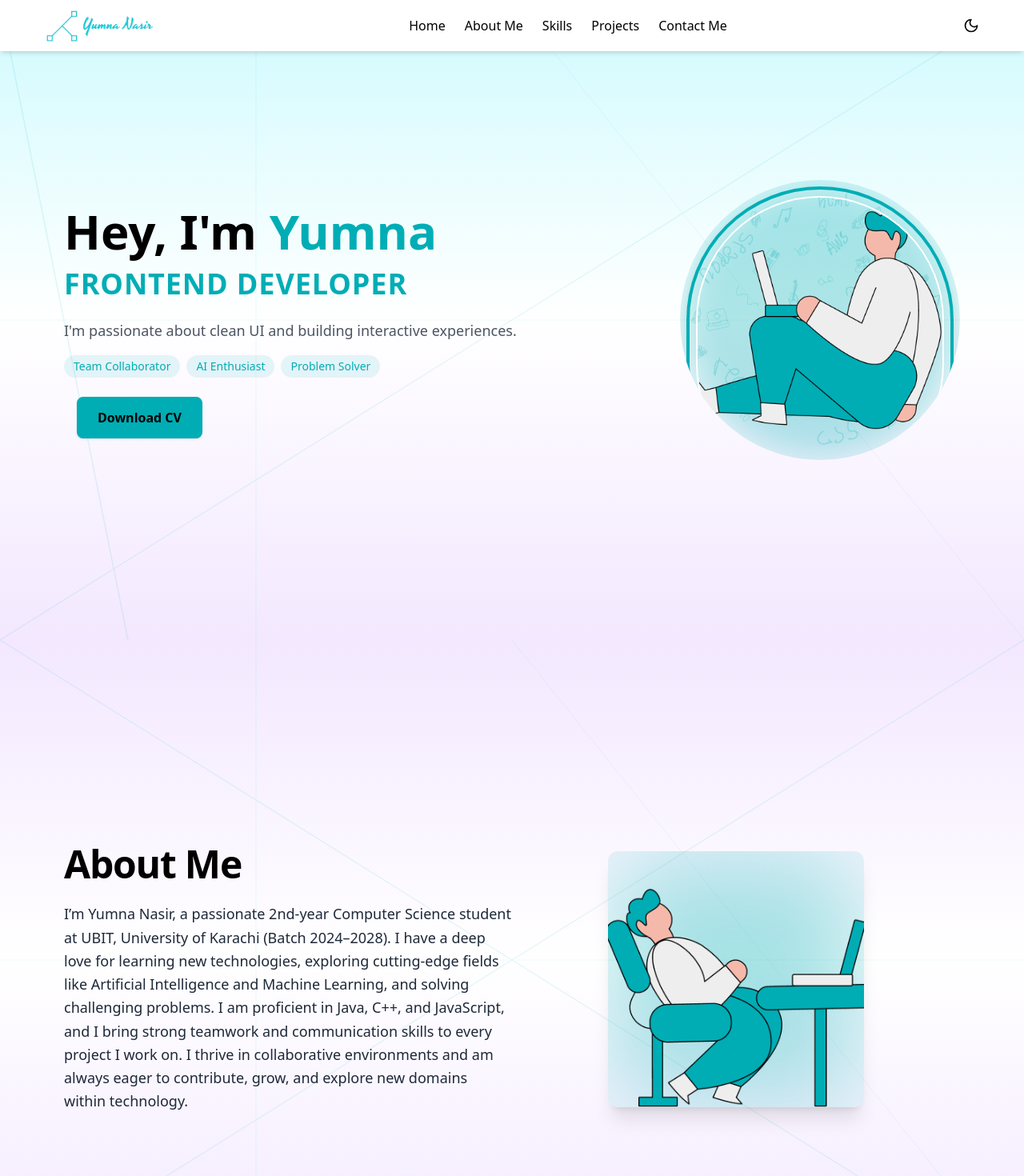
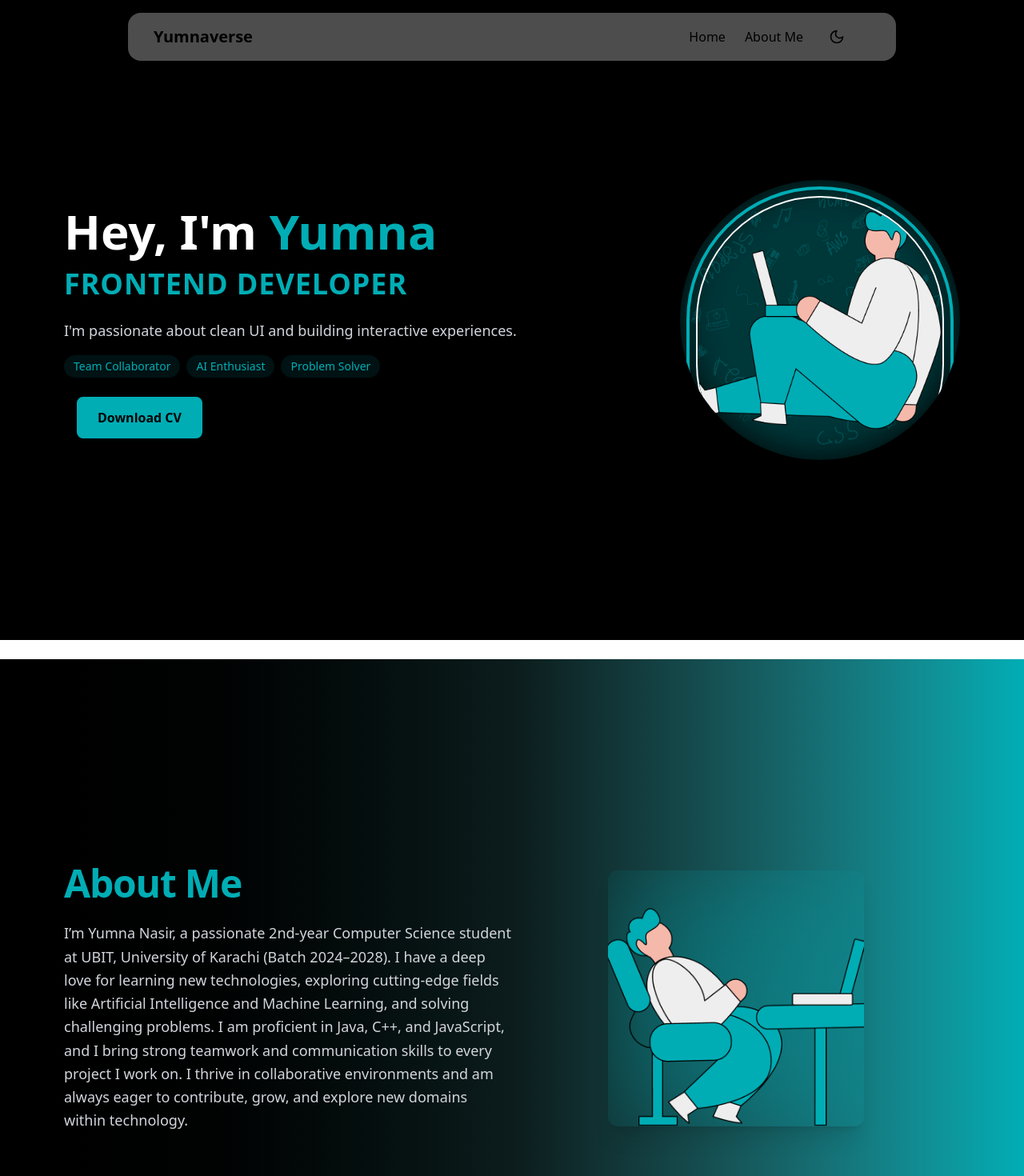
Before and after one commit to yumna1623/Portfolio, a React (Vite) app: page / in a window 1280 px wide. Shown: the top 1470 px of the page at 80% size. Built offline with nearby package versions, Linux system fonts and the light colour scheme.

Commit message:
Navbar done

```diff
--- a/src/components/About/index.jsx
+++ b/src/components/About/index.jsx
@@ -1,6 +1,5 @@
 import { motion } from "framer-motion";
-// import AboutMe from "../../assets/AboutMe.png";
-import AboutMe from "../../assets/AboutMe.png";  // Vite-specific fix
+import AboutMe from "../../assets/AboutMe.png";
 
 const About = () => {
   return (
@@ -8,25 +7,9 @@ const About = () => {
       id="about"
       className="relative z-0 min-h-screen w-full pt-28 flex flex-col
        md:flex-row items-center justify-between px-6 md:px-20 pb-16
-       mb-0
-             bg-gradient-to-b from-purple-100 via-white to-purple-100
-             text-black
-"
+       bg-gradient-to-r from-black via-[#0c1c1c] to-[#00ADB5]
+       text-white"
     >
-      {/* Optional subtle lines overlay for some texture */}
-      <svg
-        className="absolute inset-0 w-full h-full opacity-10 pointer-events-none"
-        xmlns="http://www.w3.org/2000/svg"
-        preserveAspectRatio="none"
-        viewBox="0 0 800 600"
-      >
-        <line x1="0" y1="0" x2="800" y2="600" stroke="#00ADB5" strokeWidth="1" />
-        <line x1="0" y1="600" x2="800" y2="0" stroke="#00ADB5" strokeWidth="1" />
-        <line x1="400" y1="0" x2="800" y2="600" stroke="#00ADB5" strokeWidth="0.5" />
-        <line x1="0" y1="300" x2="800" y2="300" stroke="#00ADB5" strokeWidth="0.5" />
-        <line x1="200" y1="0" x2="200" y2="600" stroke="#00ADB5" strokeWidth="0.5" />
-      </svg>
-
       {/* Left side - Text */}
       <motion.div
         className="md:w-1/2 mb-10 md:mb-0 max-w-xl relative z-10"
@@ -35,10 +18,10 @@ const About = () => {
         viewport={{ once: false, amount: 0.3 }}
         transition={{ duration: 0.8, ease: "easeOut" }}
       >
-        <h2 className="text-4xl md:text-5xl font-extrabold mb-6 tracking-tight">
+        <h2 className="text-4xl md:text-5xl font-extrabold mb-6 tracking-tight text-[#00ADB5]">
           About Me
         </h2>
-        <p className="text-md md:text-lg leading-relaxed text-gray-800 whitespace-pre-line">
+        <p className="text-md md:text-lg leading-relaxed text-gray-300 whitespace-pre-line">
           I’m Yumna Nasir, a passionate 2nd-year Computer Science student at
           UBIT, University of Karachi (Batch 2024–2028). I have a deep love for
           learning new technologies, exploring cutting-edge fields like
@@ -59,13 +42,13 @@ const About = () => {
         transition={{ duration: 0.8, ease: "easeOut", delay: 0.2 }}
       >
         <div className="relative w-64 h-64 sm:w-72 sm:h-72 md:w-80 md:h-80 rounded-xl overflow-hidden shadow-xl">
-          {/* Neon glow background */}
-          <div className="absolute inset-0 rounded-xl bg-[#00ADB5] opacity-25 blur-3xl -z-10 animate-pulse"></div>
+          {/* Teal Glow */}
+          <div className="absolute inset-0 rounded-xl bg-[#00ADB5] opacity-20 blur-3xl -z-10 animate-pulse"></div>
 
           <img
             src={AboutMe}
             alt="About Yumna"
-            className="w-full h-full object-cover transition-transform duration-500 ease-in-out hover:scale-105"
+            className="w-full h-full object-cover transition-transform duration-500 ease-in-out hover:scale-105 rounded-xl"
           />
         </div>
       </motion.div>
--- a/src/components/Hero/index.jsx
+++ b/src/components/Hero/index.jsx
@@ -2,7 +2,6 @@ import { useEffect } from "react";
 import AOS from "aos";
 import "aos/dist/aos.css";
 import { useTheme } from "../../context/ThemeContext";
-
 import doodles from "../../assets/doodles.png";
 import Man from "../../assets/Man.png";
 
@@ -17,28 +16,8 @@ export default function Hero() {
   return (
     <section
       id="home"
-      className={`relative transition-colors duration-500 mb-0 min-h-screen w-full flex items-center justify-center overflow-hidden
-        ${
-          darkMode
-            ? "bg-[#0F172A] text-white"
-            : "bg-gradient-to-b from-cyan-100 via-white to-purple-100"
-        }`}
+      className="relative min-h-screen w-full flex items-center justify-center overflow-hidden bg-black text-white transition-colors duration-500"
     >
-      {!darkMode && (
-        <svg
-          className="absolute w-full h-full opacity-10"
-          xmlns="http://www.w3.org/2000/svg"
-          preserveAspectRatio="none"
-          viewBox="0 0 800 600"
-        >
-          <line x1="0" y1="1" x2="100" y2="600" stroke="#00ADB5" strokeWidth="1" />
-          <line x1="0" y1="600" x2="800" y2="0" stroke="#00ADB5" strokeWidth="1" />
-          <line x1="400" y1="0" x2="800" y2="600" stroke="#00ADB5" strokeWidth="0.5" />
-          <line x1="0" y1="300" x2="800" y2="300" stroke="#00ADB5" strokeWidth="0.5" />
-          <line x1="200" y1="0" x2="200" y2="600" stroke="#00ADB5" strokeWidth="0.5" />
-        </svg>
-      )}
-
       <div className="w-full max-w-7xl mx-auto flex flex-col md:flex-row items-center justify-between gap-12 px-6 md:px-20 py-20 relative z-10">
         {/* Left content */}
         <div
@@ -57,8 +36,7 @@ export default function Hero() {
           </h2>
 
           <p
-            className="text-md md:text-lg mt-6 leading-relaxed"
-            style={{ color: darkMode ? "#D1D5DB" : "#4B5563" }}
+            className="text-md md:text-lg mt-6 leading-relaxed text-gray-300"
             data-aos="fade-up"
             data-aos-delay="400"
           >
@@ -71,7 +49,7 @@ export default function Hero() {
             data-aos-delay="500"
           >
             {["Team Collaborator", "AI Enthusiast", "Problem Solver"].map(
-              tag => (
+              (tag) => (
                 <span
                   key={tag}
                   className="bg-[#00adb51a] text-[#00ADB5] px-3 py-1 rounded-full text-sm"
@@ -87,12 +65,7 @@ export default function Hero() {
             download
             data-aos="fade-up"
             data-aos-delay="700"
-            className={`inline-block border-2 border-[#00ADB5] font-semibold px-6 py-3 rounded-lg shadow hover:shadow-lg transition-all duration-300 mt-6 ml-4
-              ${
-                darkMode
-                  ? "bg-[#00ADB5] text-black hover:bg-transparent hover:text-[#00ADB5] dark:hover:bg-[#393E46] dark:hover:text-white"
-                  : "bg-[#00ADB5] text-black hover:bg-transparent hover:text-[#00ADB5]"
-              }`}
+            className="inline-block border-2 border-[#00ADB5] font-semibold px-6 py-3 rounded-lg shadow hover:shadow-lg transition-all duration-300 mt-6 ml-4 bg-[#00ADB5] text-black hover:bg-transparent hover:text-[#00ADB5]"
           >
             Download CV
           </a>
@@ -115,13 +88,11 @@ export default function Hero() {
           />
           <div className="relative p-2 rounded-full z-10">
             <div className="relative rounded-full border-4 border-[#00ADB5] p-2 shadow-lg">
-              <div className="rounded-full overflow-hidden border-2 border-white dark:border-[#393E46]">
+              <div className="rounded-full overflow-hidden border-2 border-white">
                 <img
                   src={Man}
                   alt="Man"
-                  className="object-cover
-
-                  rounded-full"
+                  className="object-cover rounded-full"
                 />
               </div>
             </div>
--- a/src/components/NavBar/index.jsx
+++ b/src/components/NavBar/index.jsx
@@ -1,17 +1,14 @@
 import React, { useState, useEffect } from "react";
 import { Menu, X, Sun, Moon } from "lucide-react";
-import logo from "../../assets/logo.png";
 import { useTheme } from "../../context/ThemeContext";
 
 export default function NavBar() {
   const { darkMode, toggleDarkMode } = useTheme();
   const [menuOpen, setMenuOpen] = useState(false);
+
   const navLinks = [
     { label: "Home", href: "#home" },
-    { label: "About Me", href: "#about" },
-    { label: "Skills", href: "#skills" },
-    { label: "Projects", href: "#projects" },
-    { label: "Contact Me", href: "#contact" },
+    { label: "About Me", href: "#about" }
   ];
 
   useEffect(() => {
@@ -24,19 +21,16 @@ export default function NavBar() {
 
   return (
     <nav
-      className={`fixed top-0 w-full z-50 shadow-md transition-colors duration-300 ${
-        darkMode ? "bg-[#222831] text-white" : "bg-white text-black"
+      className={`fixed top-4 left-1/2 -translate-x-1/2 z-50 w-[75%] rounded-2xl px-4 md:px-8 py-3 shadow-md backdrop-blur-lg transition-colors duration-300 ${
+        darkMode ? "bg-black/20 text-white" : "bg-white/30 text-black"
       }`}
     >
-      <div className="max-w-7xl mx-auto px-4 md:px-8 py-2 flex items-center justify-between">
-        <div className="h-12 w-48 select-none">
-          <img
-            src={logo}
-            alt="Logo"
-            className="h-full w-full object-contain"
-            style={{ filter: darkMode ? "" : "invert(0)" }}
-          />
+      <div className="max-w-7xl mx-auto flex items-center justify-between">
+        <div className="text-xl font-semibold font-[system-ui] select-none">
+          Yumnaverse
         </div>
+
+        <div className="flex items-center space-x-6">
           <div className="hidden md:flex space-x-6">
             {navLinks.map((link) => (
               <a
@@ -48,7 +42,7 @@ export default function NavBar() {
               </a>
             ))}
           </div>
-        <div className="flex items-center space-x-4">
+
           <button
             onClick={toggleDarkMode}
             aria-label="Toggle dark mode"
@@ -56,6 +50,7 @@ export default function NavBar() {
           >
             {darkMode ? <Sun className="w-5 h-5" /> : <Moon className="w-5 h-5" />}
           </button>
+
           <button
             onClick={() => setMenuOpen((prev) => !prev)}
             className={`md:hidden p-2 rounded border transition ${
@@ -66,10 +61,11 @@ export default function NavBar() {
           </button>
         </div>
       </div>
+
       {menuOpen && (
         <div
-          className={`md:hidden px-6 pb-4 flex flex-col space-y-3 transition-colors duration-300 ${
-            darkMode ? "bg-[#222831] text-white" : "bg-white text-black"
+          className={`md:hidden px-4 pt-2 pb-4 flex flex-col space-y-3 transition-colors duration-300 ${
+            darkMode ? "bg-black/20 text-white" : "bg-white/30 text-black"
           }`}
         >
           {navLinks.map((link) => (
```
Lines whose indentation alone changed are shown as unchanged.
